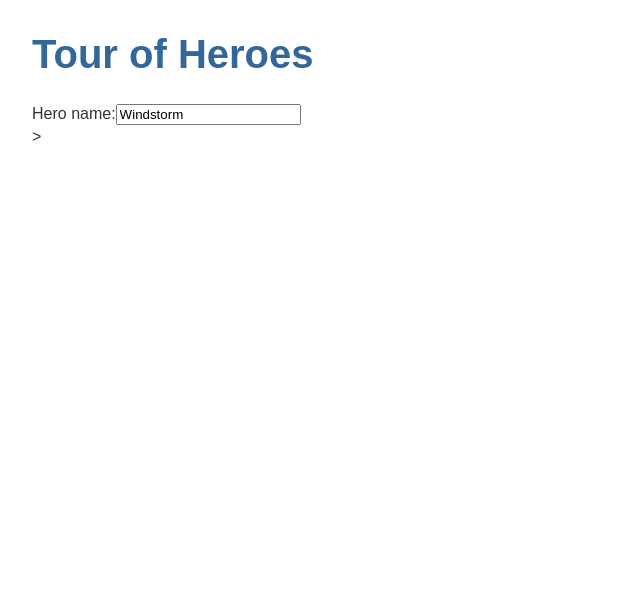
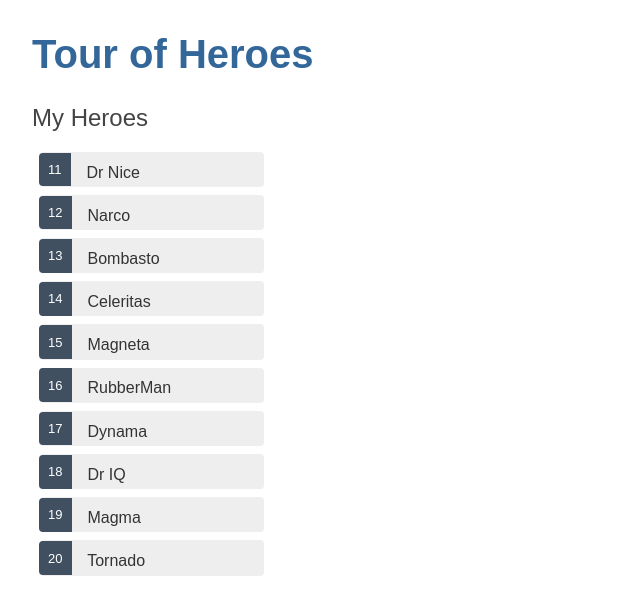
Before and after one commit to pruszynskia/exercise, an Angular app: page / in a window 1280 px wide. Shown: the top 614 px of the page, without its empty margins (0-640 px from the left). Built offline with nearby package versions, Linux system fonts and the light colour scheme.

Commit message:
ex/angular-1 -

```diff
--- a/src/app/app.module.ts
+++ b/src/app/app.module.ts
@@ -1,8 +1,7 @@
+import { BrowserModule } from '@angular/platform-browser';
 import { NgModule } from '@angular/core';
-import { BrowserModule } from '@angular/platform-browser';
-import { FormsModule } from '@angular/forms';
+import { FormsModule } from '@angular/forms'; // <-- NgModel lives here
 
-import { AppRoutingModule } from './app-routing.module';
 import { AppComponent } from './app.component';
 import { HeroesComponent } from './heroes/heroes.component';
 
@@ -13,7 +12,6 @@ import { HeroesComponent } from './heroes/heroes.component';
   ],
   imports: [
     BrowserModule,
-    AppRoutingModule,
     FormsModule
   ],
   providers: [],
--- a/src/app/heroes/heroes.component.css
+++ b/src/app/heroes/heroes.component.css
@@ -0,0 +1,52 @@
+/* HeroesComponent's private CSS styles */
+.heroes {
+    margin: 0 0 2em 0;
+    list-style-type: none;
+    padding: 0;
+    width: 15em;
+  }
+  .heroes li {
+    cursor: pointer;
+    position: relative;
+    left: 0;
+    background-color: #EEE;
+    margin: .5em;
+    padding: .3em 0;
+    height: 1.6em;
+    border-radius: 4px;
+  }
+  .heroes li:hover {
+    color: #2c3a41;
+    background-color: #e6e6e6;
+    left: .1em;
+  }
+  .heroes li.selected {
+    background-color: black;
+    color: white;
+  }
+  .heroes li.selected:hover {
+    background-color: #505050;
+    color: white;
+  }
+  .heroes li.selected:active {
+    background-color: black;
+    color: white;
+  }
+  .heroes .badge {
+    display: inline-block;
+    font-size: small;
+    color: white;
+    padding: 0.8em 0.7em 0 0.7em;
+    background-color:#405061;
+    line-height: 1em;
+    position: relative;
+    left: -1px;
+    top: -4px;
+    height: 1.8em;
+    margin-right: .8em;
+    border-radius: 4px 0 0 4px;
+  }
+
+  input {
+    padding: .5rem;
+  }
--- a/src/app/heroes/heroes.component.html
+++ b/src/app/heroes/heroes.component.html
@@ -1,4 +1,19 @@
-<div>
-    <label for="name">Hero name:</label>
-    <input id="name" [(ngModel)]="hero.name" placeholder="name">
-</div>>
+<h2>My Heroes</h2>
+<ul class="heroes">
+  <li *ngFor="let hero of heroes"
+    [class.selected]="hero === selectedHero"
+    (click)="onSelect(hero)">
+    <span class="badge">{{hero.id}}</span> {{hero.name}}
+  </li>
+</ul>
+
+<div *ngIf="selectedHero">
+
+  <h2>{{selectedHero.name | uppercase}} Details</h2>
+  <div><span>id: </span>{{selectedHero.id}}</div>
+  <div>
+    <label for="hero-name">Hero name: </label>
+    <input id="hero-name" [(ngModel)]="selectedHero.name" placeholder="name">
+  </div>
+
+</div>
--- a/src/app/heroes/heroes.component.ts
+++ b/src/app/heroes/heroes.component.ts
@@ -1,21 +1,24 @@
 import { Component, OnInit } from '@angular/core';
 import { Hero } from '../hero';
+import { HEROES } from '../mock-heroes';
 
 @Component({
   selector: 'app-heroes',
   templateUrl: './heroes.component.html',
   styleUrls: ['./heroes.component.css']
 })
+
 export class HeroesComponent implements OnInit {
 
-  hero: Hero = {
-    id:1,
-    name: 'Windstorm'
-  };
+  heroes = HEROES;
+  selectedHero?: Hero;
 
   constructor() { }
 
-  ngOnInit(): void {
+  ngOnInit() {
   }
 
+  onSelect(hero: Hero): void {
+    this.selectedHero = hero;
+  }
 }
--- /dev/null
+++ b/src/app/mock-heroes.ts
@@ -0,0 +1,14 @@
+import { Hero } from './hero';
+
+export const HEROES: Hero[] = [
+  { id: 11, name: 'Dr Nice' },
+  { id: 12, name: 'Narco' },
+  { id: 13, name: 'Bombasto' },
+  { id: 14, name: 'Celeritas' },
+  { id: 15, name: 'Magneta' },
+  { id: 16, name: 'RubberMan' },
+  { id: 17, name: 'Dynama' },
+  { id: 18, name: 'Dr IQ' },
+  { id: 19, name: 'Magma' },
+  { id: 20, name: 'Tornado' }
+];
```
